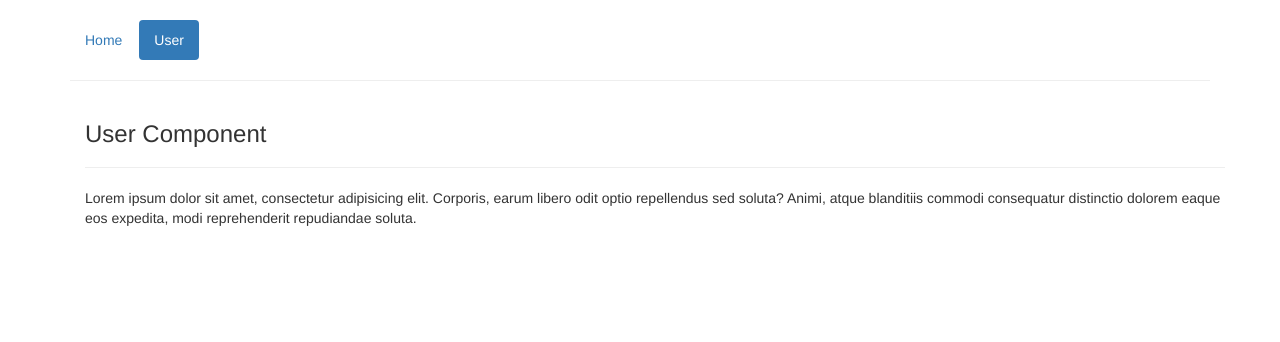
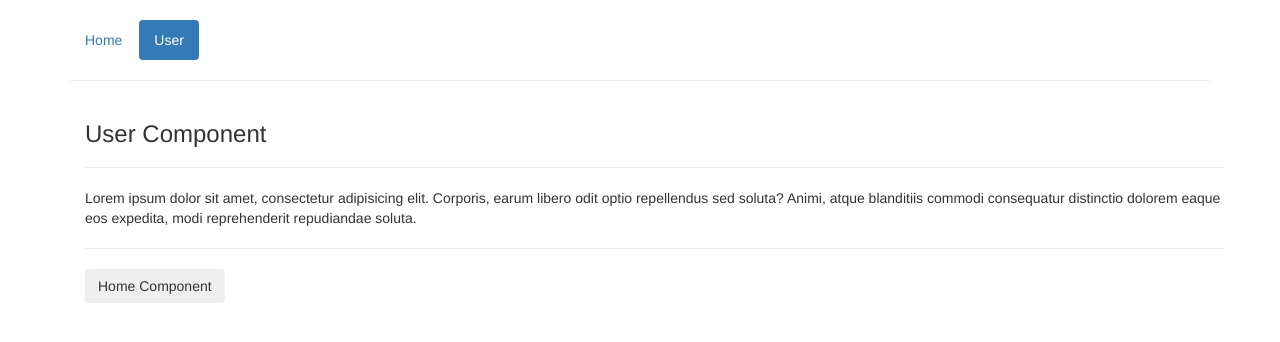
Before and after one commit to Yemre-karakuzu/RouterExample, a Vue app: page /#/user in a window 1280 px wide. Shown: the top 342 px of the page. Built offline with nearby package versions, Linux system fonts and the light colour scheme.

Commit message:
rputer navigate

```diff
--- a/src/components/User.vue
+++ b/src/components/User.vue
@@ -7,8 +7,18 @@
       soluta? Animi, atque blanditiis commodi consequatur distinctio dolorem eaque eos expedita, modi reprehenderit
       repudiandae soluta.
     </p>
+    <hr>
+    <button class="btn btn-seccess"  @click="navigateToHome">Home Component</button>
   </div>
 </template>
 <script>
-  export default {}
+  export default {
+    methods:{
+      navigateToHome(){
+        this.$router.push("/") // 1.yol  sadece path verilir.
+        // this.$router.push({path:"/"}) // 2. yol obje nin içinde path verilir.
+        this.$router.push()
+      }
+    }
+  }
 </script>
```
